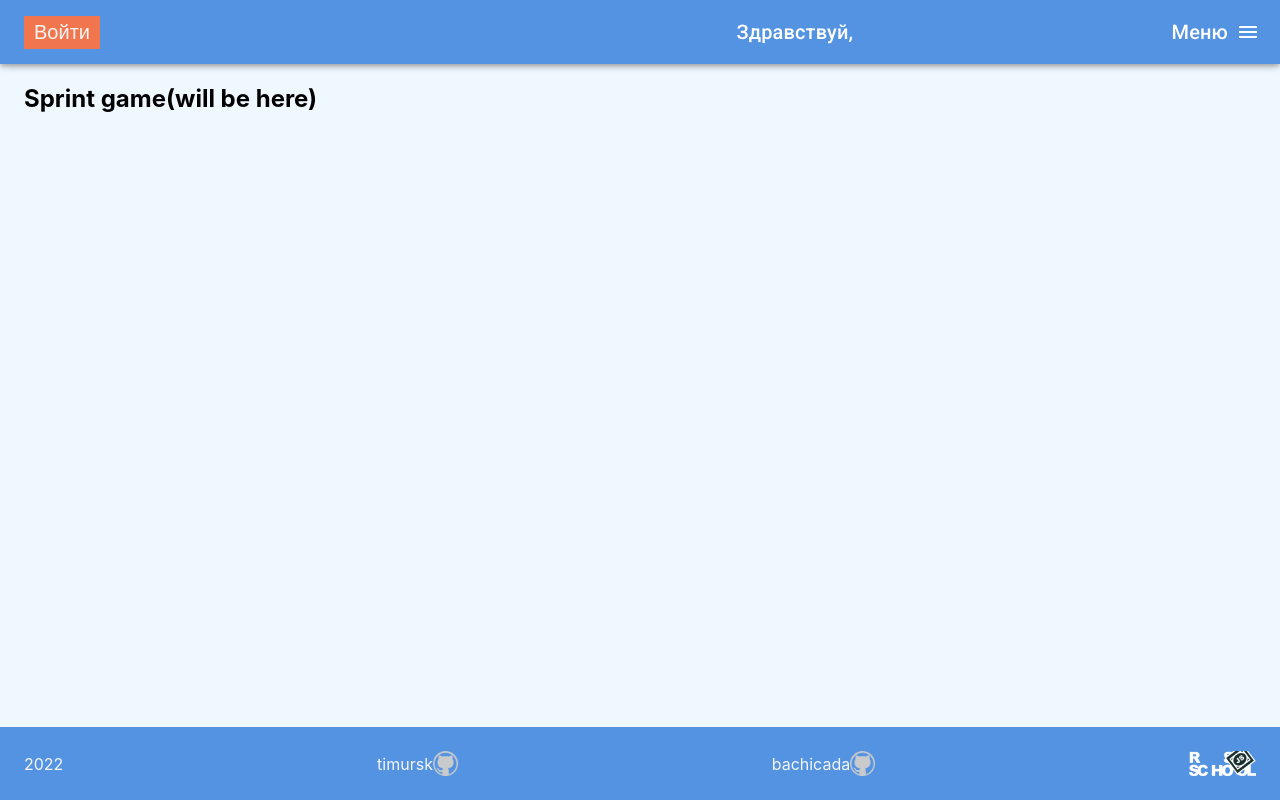
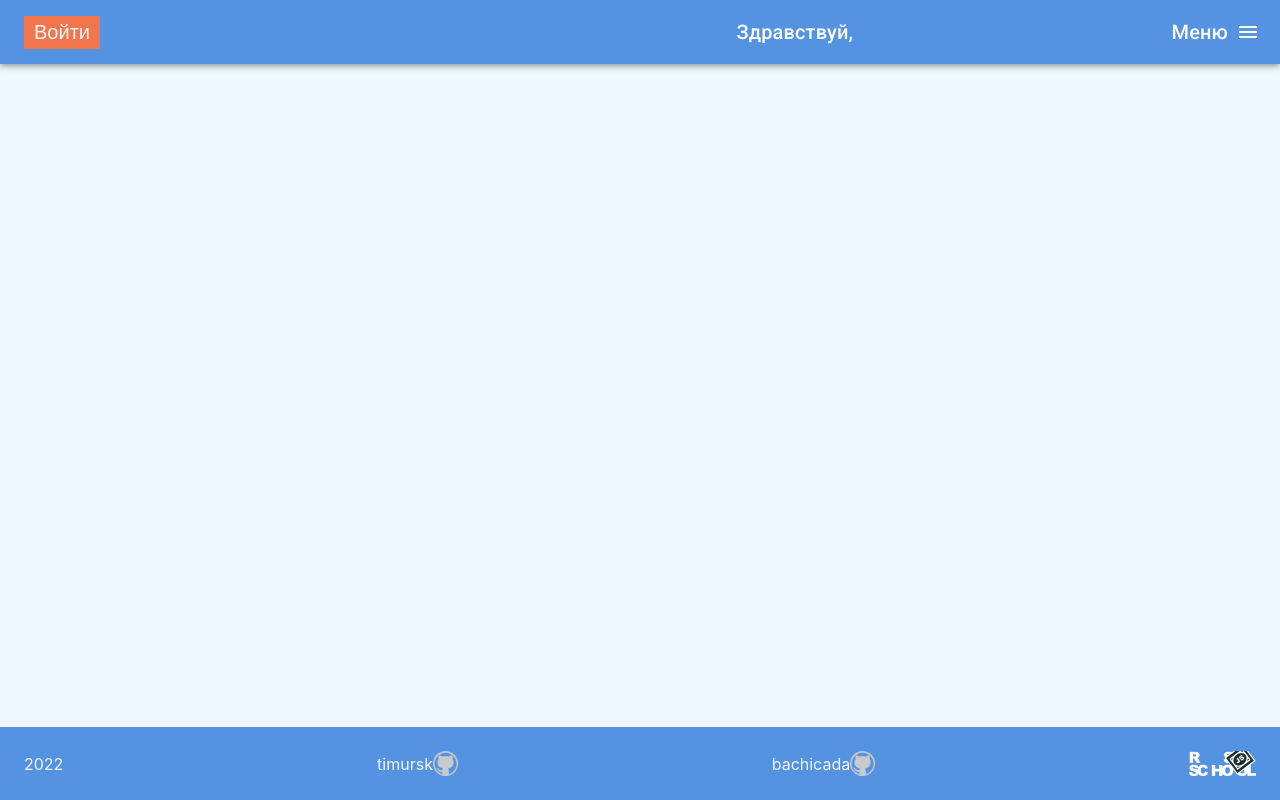
Before and after one commit to Bachicada/rs-lang-2022, a React (Create React App) app in the folder my-app/: page /sprint in a window 1280 px wide. Built offline with nearby package versions, Linux system fonts and the light colour scheme.

Commit message:
feat: add level popup

```diff
--- /dev/null
+++ b/my-app/src/components/sprint/LevelModal.tsx
@@ -0,0 +1,22 @@
+import { Box } from '@mui/material';
+import React from 'react';
+
+interface ModalProps {
+  active: boolean;
+  setActive: () => void;
+}
+
+
+const LevelModal = () => {
+  const [open, setOpen] = React.useState(true);
+  const handleOpen = () => setOpen(true);
+  const handleClose = () => setOpen(false);
+
+  return (
+    <div>
+
+    </div>
+  );
+};
+
+export default LevelModal;
--- /dev/null
+++ b/my-app/src/components/sprint/PopupLevel.tsx
@@ -0,0 +1,23 @@
+import React from 'react';
+
+
+
+const PopupLevel = () => {
+  return (
+  <div style={{ minHeight: 'calc(100vh - 64px - 25px - 48px)', width: '100%', height: '100%', display: 'flex', alignItems: 'center', justifyContent: 'space-around'}}>
+    <div style={{ width: '500px', height: '350px', background: 'yellow'}}>
+      <p>Выберите уровень</p>
+      <div style={{ display: 'flex', justifyContent: 'space-between', alignItems: 'center'}}>
+        <div>1</div>
+        <div>2</div>
+        <div>3</div>
+        <div>4</div>
+        <div>5</div>
+        <div>6</div>
+      </div>
+    </div>
+  </div>
+  );
+};
+
+export default PopupLevel;
--- a/my-app/src/components/sprint/Sprint.tsx
+++ b/my-app/src/components/sprint/Sprint.tsx
@@ -1,12 +1,23 @@
-import * as React from 'react';
-import styles from './Sprint.module.css'
+import { Box } from '@mui/material';
+import React, { FC } from 'react';
+import LevelModal from './LevelModal';
+import PopupLevel from './PopupLevel';
 
-export default class Sprint extends React.Component {
-    render(){
-     return (
-             <div className={styles.sptintContainer}>
-                <h2>Sprint game(will be here)</h2>
-             </div>
-     )
-    }
+interface SprintProps {
+  level?: number;
 }
+
+const Sprint: FC<SprintProps> = (props) => {
+  return (
+    <Box
+      sx={{
+        width: '100%',
+        height: 'calc(100vh - 64px - 25px - 48px)',
+      }}
+    >
+      <LevelModal></LevelModal>
+    </Box>
+  );
+}
+
+export default Sprint;
```
